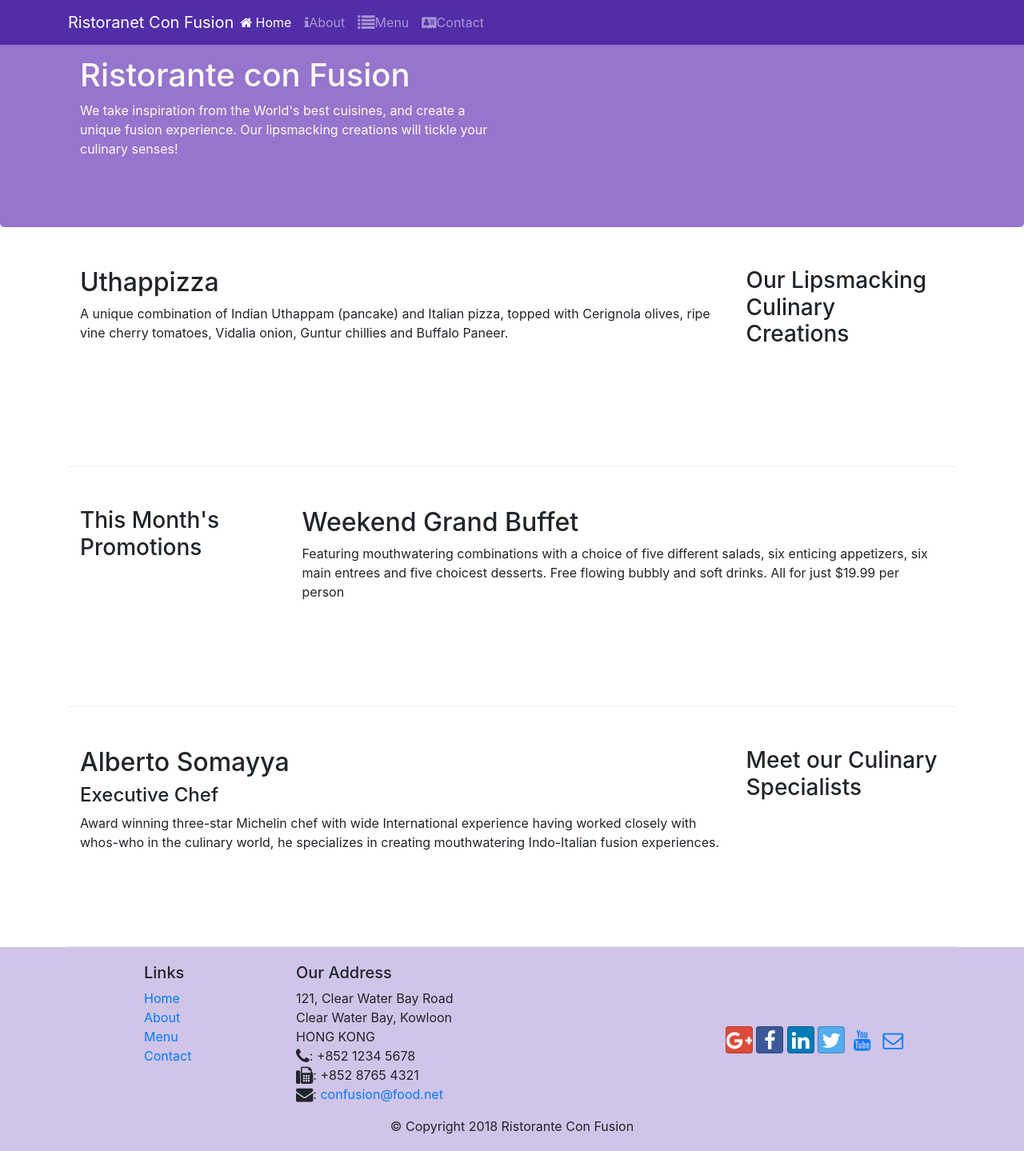
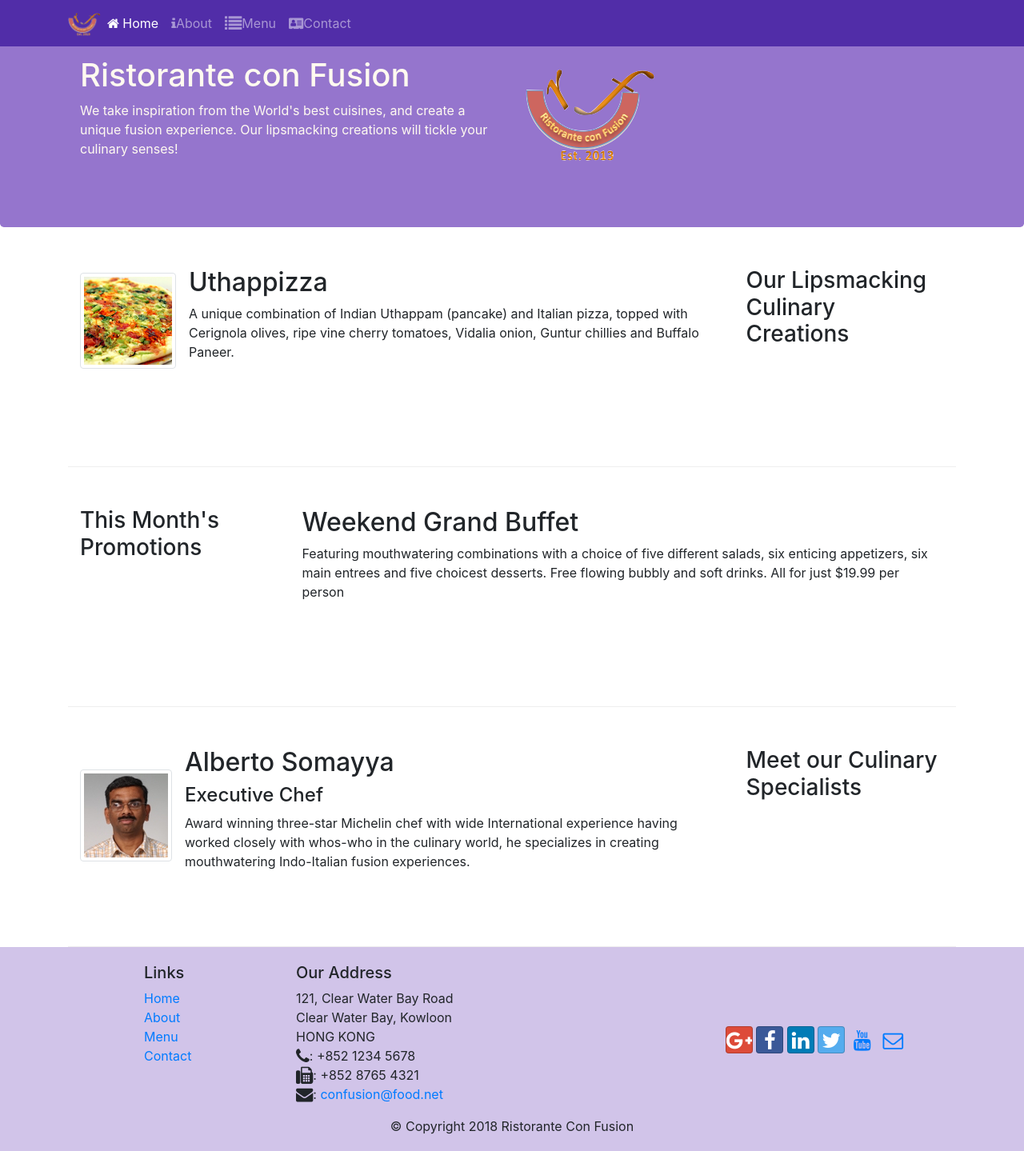
Before and after one commit to Iyyov21/Bootstrap, a website: page index.html in a window 1280 px wide. Shown: the whole page at 80% size. Drawn offline with nearby package versions, Linux system fonts and the light colour scheme.

Commit message:
image and media class

```diff
--- a/index.html
+++ b/index.html
@@ -22,7 +22,7 @@
                 <span class="navbar-toggler-icon"></span>
 
             </button>
-            <a class="navbar-brand mr-auto" href="#">Ristoranet Con Fusion</a>
+            <a class="navbar-brand mr-auto" href="#"><img src="img/logo.png" height="30" width="41"></a>
            <div class="collapse navbar-collapse" id="Navbar">
               <ul class="navbar-nav mr-auto">
                 <li class="nav-item active"><a class="nav-link" href="#"><span class="fa fa-home"></span> Home</a></li>
@@ -41,7 +41,8 @@
                     <h1>Ristorante con Fusion</h1>
                     <p>We take inspiration from the World's best cuisines, and create a unique fusion experience. Our lipsmacking creations will tickle your culinary senses!</p>
                 </div>
-                <div class="col-12 col-sm">
+                <div class="col-12 col-sm align-self-center">
+                    <img src="img/logo.png" class="imag-fluid">
                 </div>
             </div>
         </div>
@@ -55,8 +56,16 @@
                 <h3>Our Lipsmacking Culinary Creations</h3>
             </div>
             <div class="col col-sm order-sm-first col-md">
-                <h2>Uthappizza</h2>
-                <p>A unique combination of Indian Uthappam (pancake) and Italian pizza, topped with Cerignola olives, ripe vine cherry tomatoes, Vidalia onion, Guntur chillies and Buffalo Paneer.</p>
+                <div class="media">
+                    <img class="d-flex mr-3 img-thumbnail align-self-center"
+                    src="img/uthappizza.png" alt="uthappiza">
+                    <div class="media-body">
+                        <h2 class="mt-0">Uthappizza</h2>
+                        <p class="d-none d-sm-block">A unique combination of Indian Uthappam (pancake) and Italian pizza, topped with Cerignola olives, ripe vine cherry tomatoes, Vidalia onion, Guntur chillies and Buffalo Paneer.</p>
+
+                    </div>
+                </div>
+
             </div>
         </div>
         </div>
@@ -77,9 +86,16 @@
                 <h3>Meet our Culinary Specialists</h3>
             </div>
             <div class="col col-sm order-sm-first col-md">
-                <h2>Alberto Somayya</h2>
-                <h4>Executive Chef</h4>
-                <p>Award winning three-star Michelin chef with wide International experience having worked closely with whos-who in the culinary world, he specializes in creating mouthwatering Indo-Italian fusion experiences. </p>
+                <div class="media">
+                    <img class="d-flex mr-3 img-thumbnail align-self-center"
+                     src="img/alberto.png" alt="alberto">
+                    <div class="media-body">
+                        <h2 class="media-body">Alberto Somayya</h2>
+                        <h4>Executive Chef</h4>
+                        <p>Award winning three-star Michelin chef with wide International experience having worked closely with whos-who in the culinary world, he specializes in creating mouthwatering Indo-Italian fusion experiences. </p>
+                    </div>
+                </div>
+
             </div>
         </div>
     </div>
```
Also changed, not shown: aboutus.html (+2 -1 lines), contactus.html (+3 -2 lines), img/alberto.png (added), img/buffet.png (added), img/logo.png (added), img/uthappizza.png (added), 1 other file.
